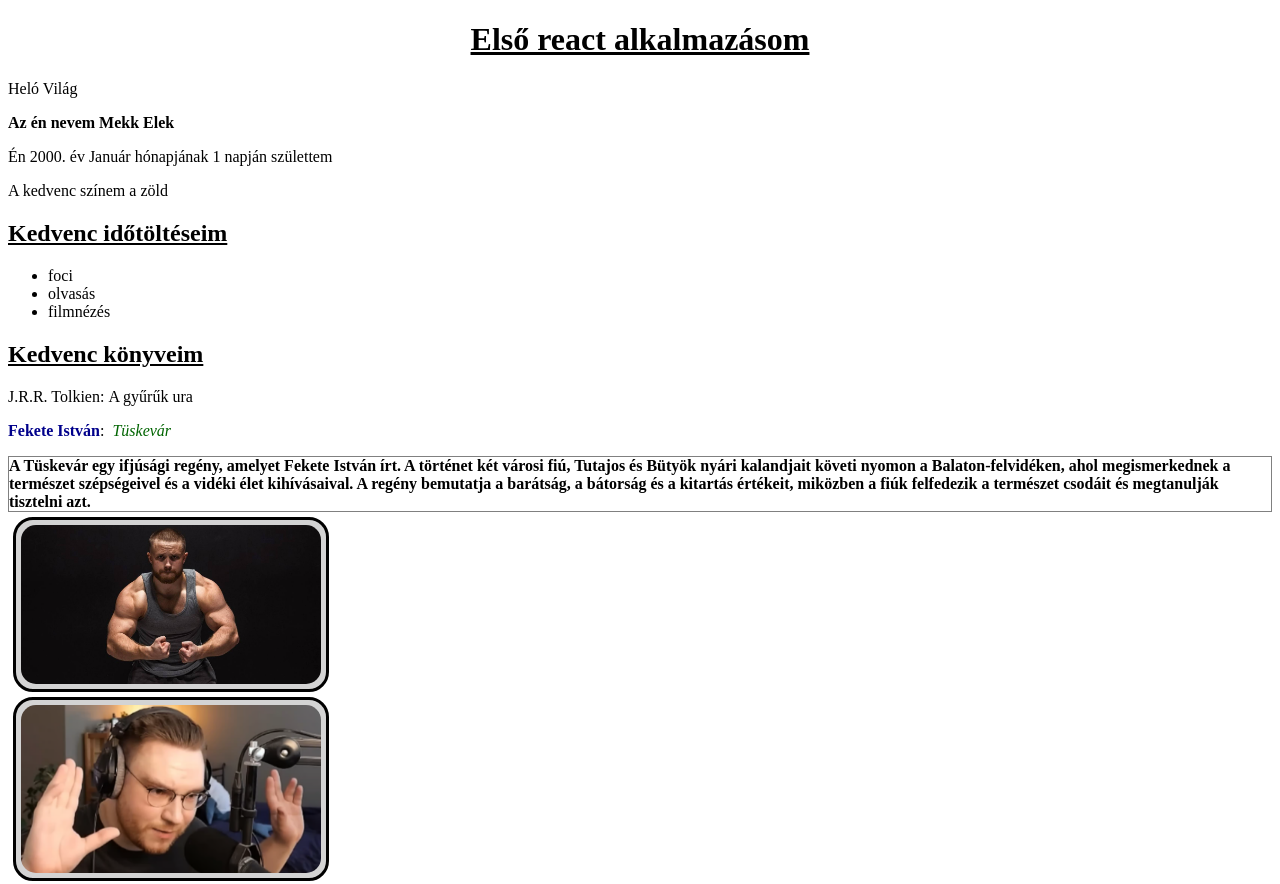
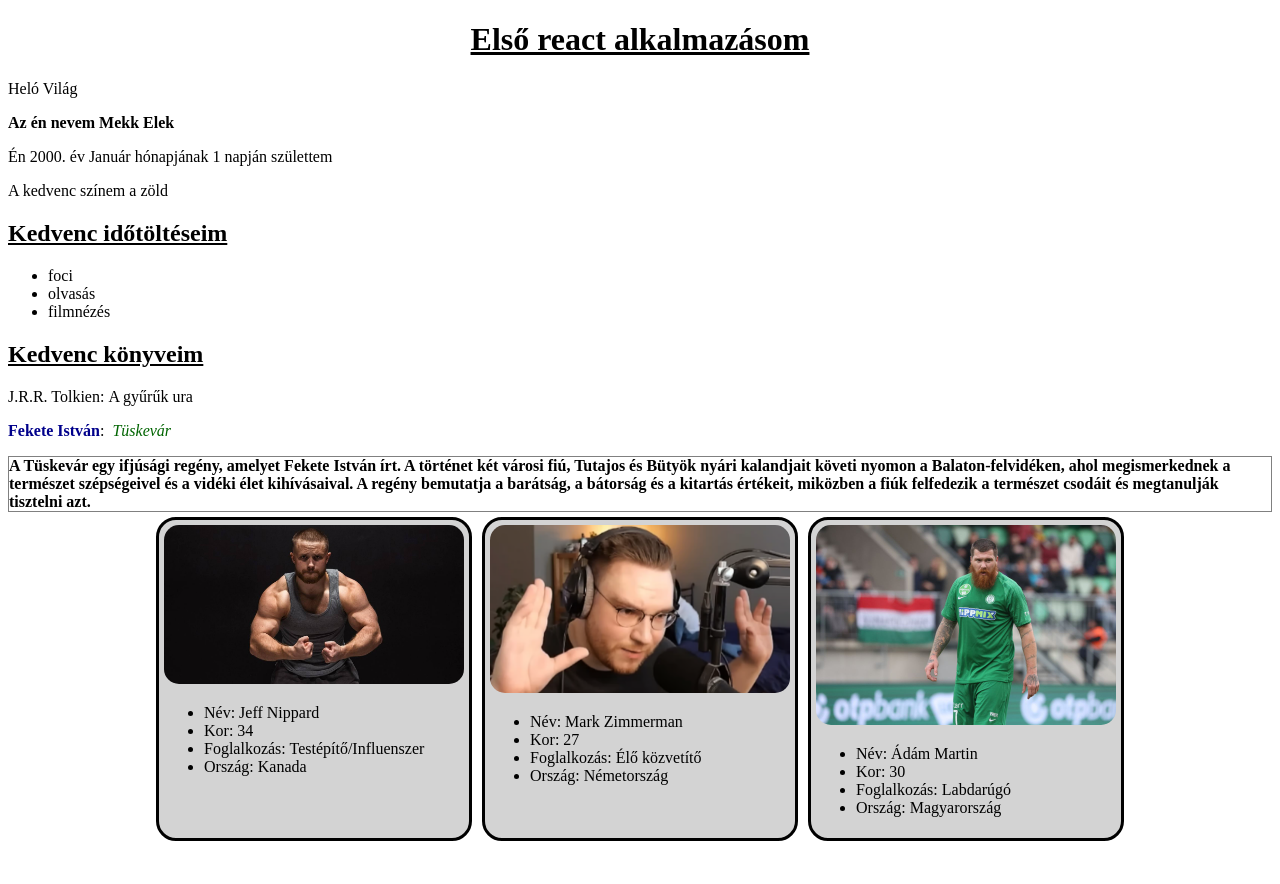
Before and after one commit to pirik-1/2025_09_15, a React (Vite) app: page / in a window 1280 px wide. Shown: the top 884 px of the page. After the commit the page ends 854 px from the top, so only its background shows below. Built offline with nearby package versions, Linux system fonts and the light colour scheme.

Commit message:
Adatok is hozzáadva, kártyák kirakva, kész a feladat!

```diff
--- a/src/App.jsx
+++ b/src/App.jsx
@@ -1,7 +1,9 @@
 import Hobbi from "./components/Hobbi.jsx"
+import KartyaAdatok from "./components/KartyaAdatok.jsx";
 import KartyaKep from "./components/KartyaKep.jsx";
 import Konyvek from "./components/Konyvek.jsx";
 import "./css/global.css"
+import styles from "./css/kartya.module.css";
 
 function App() {
   var nev = "Mekk Elek";
@@ -28,9 +30,26 @@ function App() {
 
       <Hobbi />
       <Konyvek />
-      <KartyaKep imgUrl = "/jeffnippard.jpg" imgTxt = "jeffnippard"/>
-      <KartyaKep imgUrl = "/ohne.png" imgTxt = "ohnepixel"/>
-      <KartyaKep imgUrl = "/viking.jpg" imgTxt = "viking"/>
+
+      <div className= {styles.kulsoDiv}>
+        <div className= {styles.div}>
+          <KartyaKep imgUrl = "/jeffnippard.jpg" imgTxt = "jeffnippard" nev = "Jeff Nippard"/>
+          <KartyaAdatok nev = "Jeff Nippard" kor = "34" foglalkozas = "Testépítő/Influenszer" orszag = "Kanada"/>
+        </div>
+
+        <div className= {styles.div}>
+          <KartyaKep imgUrl = "/ohne.png" imgTxt = "ohnepixel"/>
+          <KartyaAdatok nev = "Mark Zimmerman" kor = "27" foglalkozas = "Élő közvetítő" orszag = "Németország"/>
+        </div>
+
+        <div className= {styles.div}>
+          <KartyaKep imgUrl = "/viking.jpg" imgTxt = "viking"/>
+          <KartyaAdatok nev = "Ádám Martin" kor = "30" foglalkozas = "Labdarúgó" orszag = "Magyarország"/>
+        </div>
+      </div>
+
+
+
     </>
   )
 }
--- /dev/null
+++ b/src/components/KartyaAdatok.jsx
@@ -0,0 +1,14 @@
+function KartyaAdatok(props){
+    return(
+    <>
+        <ul>
+            <li>Név: {props.nev}</li>
+            <li>Kor: {props.kor}</li>
+            <li>Foglalkozás: {props.foglalkozas}</li>
+            <li>Ország: {props.orszag}</li>
+        </ul>
+    </>
+    )
+}
+
+export default KartyaAdatok;
--- a/src/components/KartyaKep.jsx
+++ b/src/components/KartyaKep.jsx
@@ -1,11 +1,10 @@
 import styles from "../css/kartya.module.css";
+import KartyaAdatok from "./KartyaAdatok";
 
 function KartyaKep(props){
     return(
     <>
-        <div className = {styles.div}>
             <img src = {props.imgUrl} alt = {props.imgTxt} className = {styles.kep}/>
-        </div>
     </>
 
     )
--- a/src/css/kartya.module.css
+++ b/src/css/kartya.module.css
@@ -1,10 +1,9 @@
 .kep{
+    border-radius: 15px;
     width: 300px;
-    border-radius: 15px;
 }
 
 .div{
-    display: flex;
     padding: 5px;
     margin: 5px;
     border: 3px solid black;
@@ -12,3 +11,9 @@
     border-radius: 20px;
     background-color: lightgray;
 }
+
+.kulsoDiv{
+    display: flex;
+    justify-content: center;
+
+}
```
